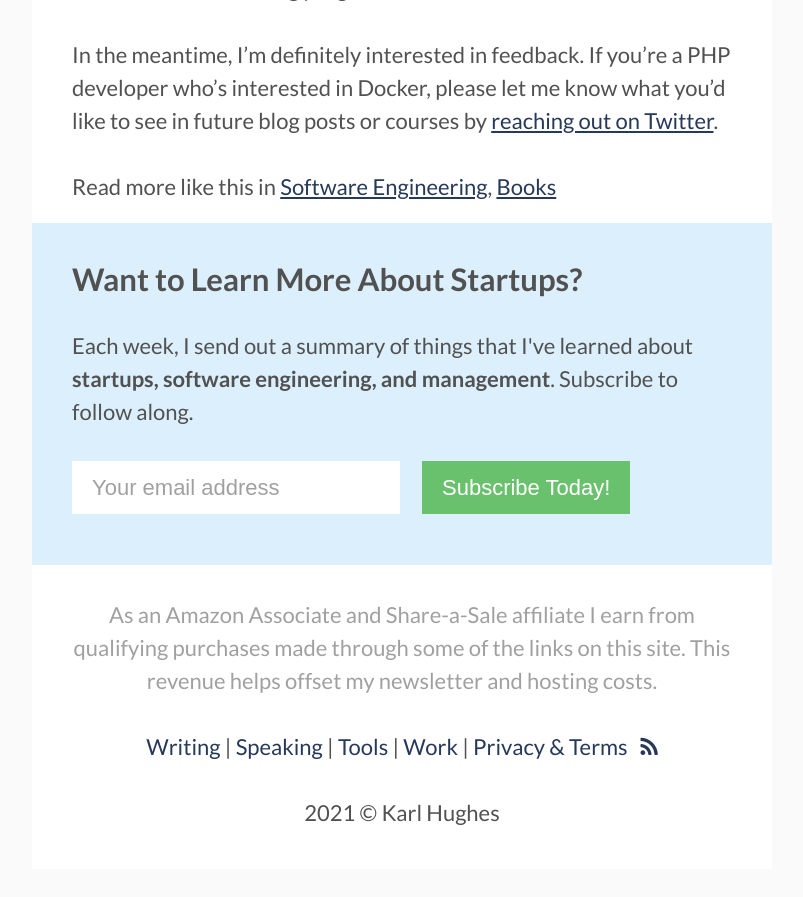
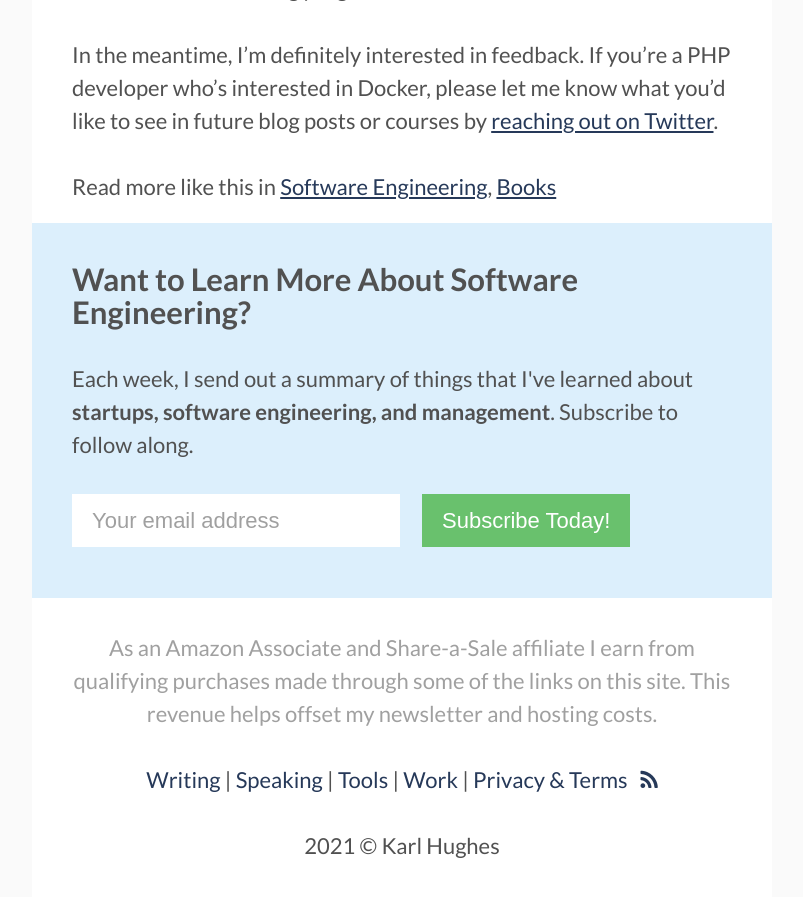
Before and after one commit to karllhughes/personal-blog-5, a Jekyll site: the page built from _posts/2017-10-04-shiphp-book.markdown, in a window 1280 px wide and 900 px high, scrolled down 1215 px. Shown: the top 897 px of the window, without its empty margins (238-1041 px from the left). Built offline with Jekyll 4.4.1, drawn with Linux system fonts in a browser that asks for light colours; before the commit the page ends 2084 px from its top, so only the background shows below that.

Commit message:
Updating singups

```diff
--- a/_includes/signup-hover.html
+++ b/_includes/signup-hover.html
@@ -7,7 +7,7 @@
     <input id="email" type="text" placeholder="Your email address" name="EMAIL" required>
     <input type="hidden"
            name="FORM_LOC"
-           value="klh_signup_form">
+           value="klh_signup_hover">
     <button type="submit" class="btn">Subscribe Today!</button>
     <!-- real people should not fill this in and expect good things - do not remove this or risk form bot signups-->
     <div style="position: absolute; left: -5000px;" aria-hidden="true"><input type="text" name="b_4eba8b205fc13380cd3e6f3fc_cc13b917ec" tabindex="-1" value=""></div>
--- a/_includes/signup.html
+++ b/_includes/signup.html
@@ -1,7 +1,7 @@
 <section class="signup" id="mc_embed_signup">
   <form action="https://sideprojectchecklist.us15.list-manage.com/subscribe/post?u=4eba8b205fc13380cd3e6f3fc&amp;id=cc13b917ec" method="post" id="mc-embedded-subscribe-form" name="mc-embedded-subscribe-form" class="validate" target="_blank" novalidate>
     <div id="mc_embed_signup_scroll">
-      <h3>Want to Learn More About Startups?</h3>
+      <h3>Want to Learn More About {{ include.category | first }}?</h3>
       <p>
         Each week, I send out a summary of things that I've
         learned about <strong>startups, software engineering, and management</strong>.
--- a/_layouts/post.html
+++ b/_layouts/post.html
@@ -31,7 +31,7 @@ layout: main
     {% endif %}
 
     {% unless page.link %}
-      {% include signup.html %}
+      {% include signup.html category=page.categories %}
     {% endunless %}
   </div> <!-- End Page Content -->
 </article> <!-- End Article Page -->
--- a/_sass/_typebase.scss
+++ b/_sass/_typebase.scss
@@ -126,6 +126,3 @@ code {
     margin-top: 1.5 * $leading;
   }
 }
-@media (max-width: 768px) {
-
-}
```
